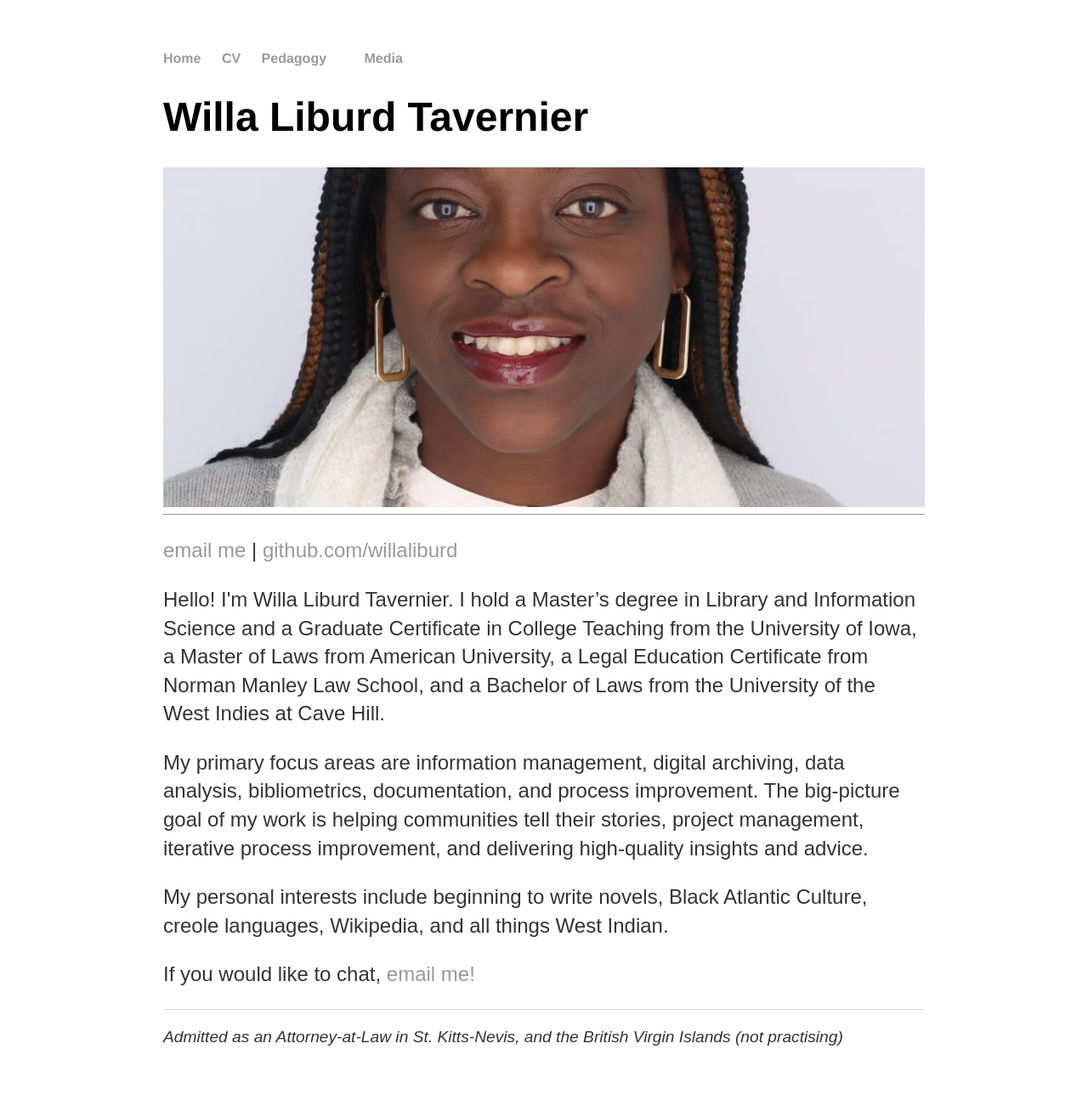
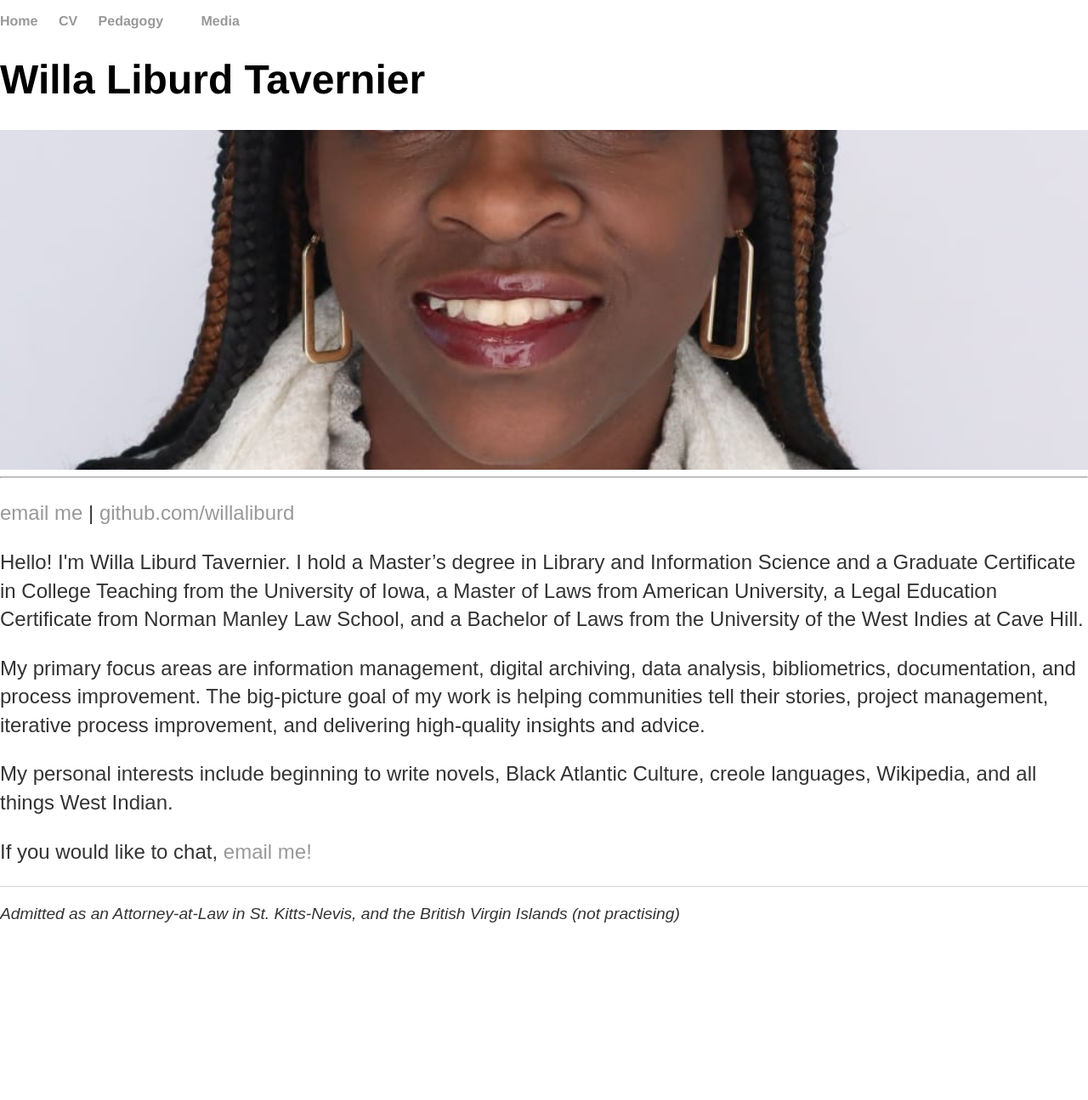
Before and after one commit to willaliburd/willaliburd.github.io, a Jekyll site: the page index.html, which Jekyll copies as it is, in a window 1280 px wide. Shown: the whole page at 85% size. Built offline with Jekyll 4.4.1, drawn with Linux system fonts in a browser that asks for light colours; after the commit the page ends 1090 px from its top, so only the background shows below that.

Commit message:
Update main.css
Changed body css to
body, html {
  width: 100%; height: 100%; margin: 0; padding: 0 background-image: url(/images/Profile-Photo.jpg)}
.row-container {display: flex; width: 100%; height: 100%; flex-direction: column; background-color: blue; overflow: hidden;}
.first-row {background-color: lime; }
.second-row { flex-grow: 1; border: none; margin: 0; padding: 0; }

From original
body{
    margin: 60px auto;
    width: 70%;
     background-image: url(/images/Profile-Photo.jpg)
}

```diff
--- a/css/main.css
+++ b/css/main.css
@@ -1,8 +1,9 @@
-body {
-    margin: 60px auto;
-    width: 70%;
-     background-image: url(/images/Profile-Photo.jpg)
-}
+body, html {
+  width: 100%; height: 100%; margin: 0; padding: 0 background-image: url(/images/Profile-Photo.jpg)}
+.row-container {display: flex; width: 100%; height: 100%; flex-direction: column; background-color: blue; overflow: hidden;}
+.first-row {background-color: lime; }
+.second-row { flex-grow: 1; border: none; margin: 0; padding: 0; }
+
 nav ul, footer ul {
     font-family:'Helvetica', 'Arial', 'Sans-Serif';
     padding: 0px;
```
